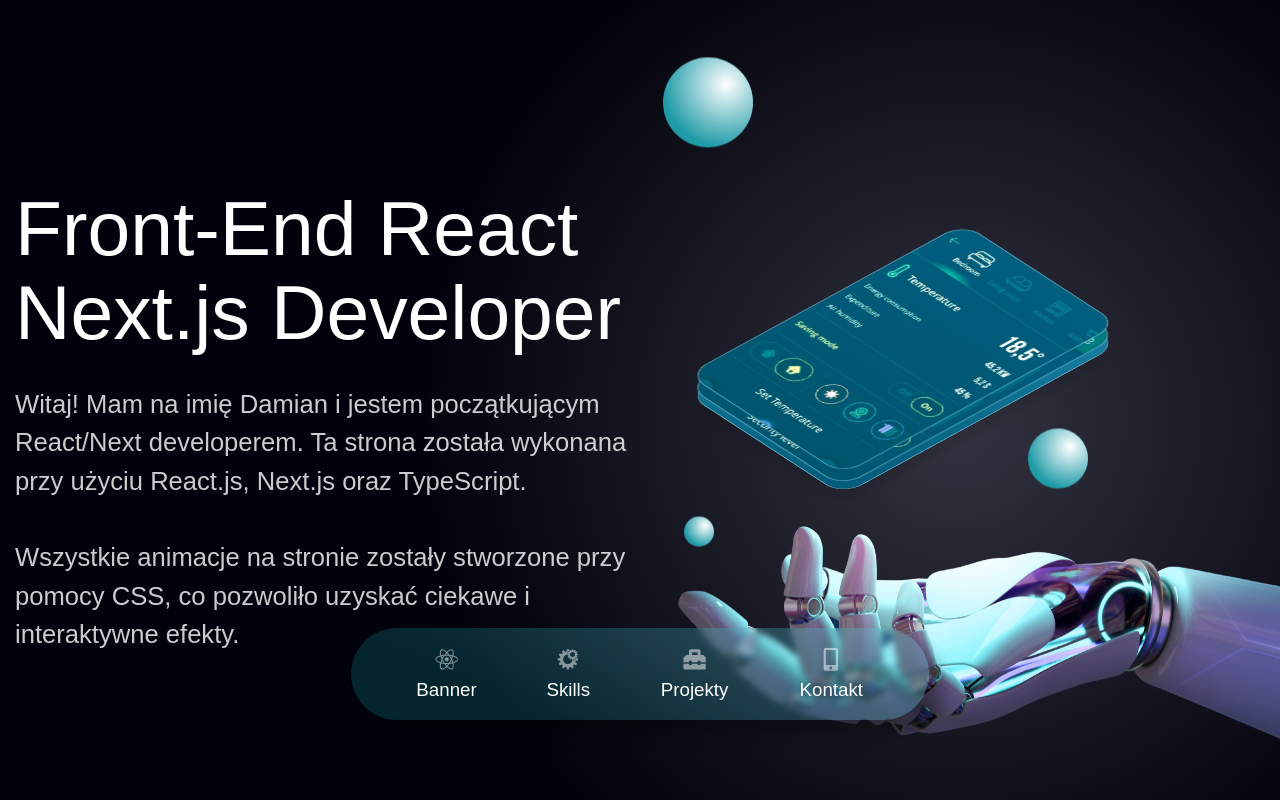
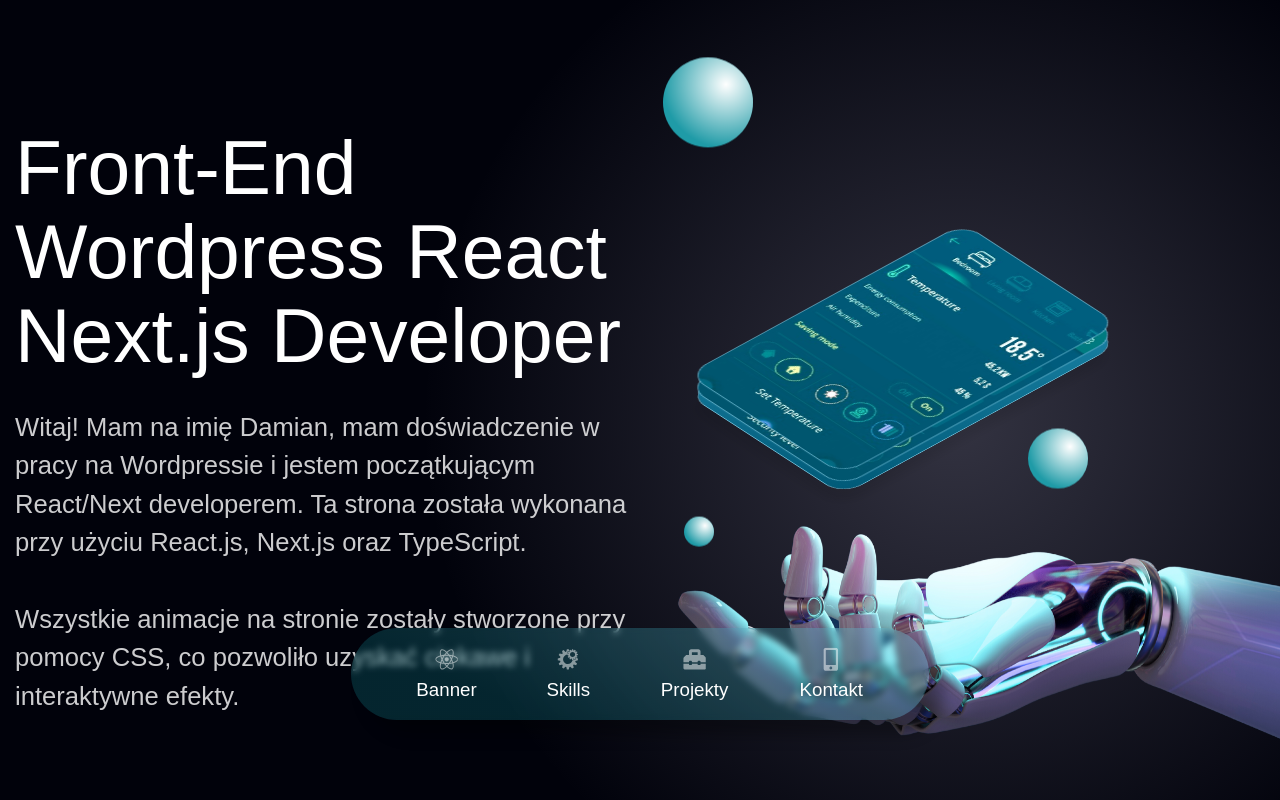
Before and after one commit to IfritKajiTora/LandingPage, a Next.js app: page / in a window 1280 px wide. Shown: the top 800 px of the page. Built offline with nearby package versions, Linux system fonts and the light colour scheme; a web font is replaced by a local one.

Commit message:
Text updated for several sections

```diff
--- a/src/app/page.tsx
+++ b/src/app/page.tsx
@@ -1,4 +1,3 @@
-//Layout
 import NavBar from '@/components/NavbarMenu'
 import Banner from '@/components/Banner'
 import Skills from '@/src/components/skills'
@@ -6,7 +5,10 @@
 import Contact from '@/components/Kontakt'
 import Footer from '@/components/Footer'
 
-export default function Home() {
+//const delay = (ms: number) => new Promise(res => setTimeout(res, ms));
+
+export default async function Home() {
+  //await delay(100000);
 
   return (
     <>
--- a/src/components/Banner/index.tsx
+++ b/src/components/Banner/index.tsx
@@ -10,9 +10,10 @@
 			<div className="container self-center">
 				<div className="block lg:grid lg:grid-cols-2 gap-4 py-[50px]">
 					<div className="self-center text-center lg:text-left relative z-10 pb-[50px] lg:pb-[0]">
-						<h1 className="bannerTitle">Front-End React<br/>Next.js Developer</h1>
-						<p className="bannerText">Witaj! Mam na imię Damian i jestem początkującym React/Next developerem.
-							Ta strona została wykonana <span className='whitespace-nowrap'>przy użyciu</span> React.js, Next.js oraz TypeScript.<br/><br/>
+						<h1 className="bannerTitle">Front-End Wordpress React Next.js Developer</h1>
+						<p className="bannerText">Witaj! Mam na imię Damian, mam doświadczenie w pracy  <span className='whitespace-nowrap'>na Wordpressie</span>
+						 <span className='whitespace-nowrap'> i jestem</span> początkującym React/Next developerem.
+						Ta strona została wykonana  <span className='whitespace-nowrap'>przy użyciu</span> React.js, Next.js oraz TypeScript.<br/><br/>
 							Wszystkie animacje na stronie zostały stworzone przy pomocy CSS, co pozwoliło uzyskać ciekawe i interaktywne efekty.</p>
 					</div>
 
--- a/src/components/Kontakt/index.tsx
+++ b/src/components/Kontakt/index.tsx
@@ -12,7 +12,7 @@
 
 					<div className='text-center lg:text-left self-center relative z-index-1 xl:col-span-7'>
 						<h2 className='title pt-[5px] lg:pt-0'>Kontakt</h2>
-						<p className='text'>Jestem młodym, ambitnym Developerem i szukam długoterminowej współpracy jako Junior React/Next developer,
+						<p className='text'>Jestem młodym, ambitnym Developerem i szukam długoterminowej współpracy jako Wordpress lub Junior React/Next developer,
 							gdzie będę miał mozliwość rozwijać się w tej dynamicznie rozwijającej branży. Jestem otwarty na szkolenia
 							i jestem gotów dostosować się do Państwa potrzeb, aby osiągnąć wspólne cele.
 						<br/><br/>
--- a/src/components/skills/index.tsx
+++ b/src/components/skills/index.tsx
@@ -10,7 +10,7 @@
     <section className="bg-skills" id="skills">
 			<div className="container mx-auto relative py-[50px] self-center text-center">
 				<h2 className="title">Umiejętności</h2>
-				<p className="text">Mam doświadczenie w pracy z <b>WordPress</b> oraz w tworzeniu stron internetowych przy użyciu <b>HTML</b>, <b>CSS</b>
+				<p className="text">Mam doświadczenie w pracy z <b>WordPress</b> oraz w tworzeniu stron internetowych przy użyciu <b>HTML</b>, <b>CSS </b>
 				i <b>JavaScript</b>. Aktualnie skupiam się na rozwoju swoich umiejętności w <b>React.js</b> i <b>Next.js</b>, aby stać się jeszcze
 				bardziej wszechstronnym programistą. Stale poszerzam swoją wiedzę i jestem gotowy do nauki nowych technologii.</p>
 
--- a/src/styles/kontakt.css
+++ b/src/styles/kontakt.css
@@ -32,7 +32,6 @@
 .bg-radiant-gradient-phone{
   pointer-events: none;
   display: block;
-  /*width: 300%;*/
   height: 175%;
   width:auto;
   aspect-ratio: 1/1;
@@ -73,7 +72,6 @@
   transition: 1s;
   box-shadow: 15px 15px 15px rgba(0,0,0,0.7);
   background-color: #000000;
-  /*border:solid 5px #64636a;*/
   position: relative;
 }
 .mobile-background-div{
@@ -109,10 +107,6 @@
 .mobile-hover:hover .mobile-design{
   transform: perspective(700px) rotateY(-25deg) rotateX(8deg) rotateZ(8deg);
   box-shadow: 40px 40px 40px rgba(0,0,0,0.7);
-  /*border-bottom: solid 4px #64636a;
-    border-left: solid 0px #64636a;
-    border-top: solid 2px #64636a;
-    border-right: solid 12px #64636a;*/
 }
 .mobile-hover .obramowanie{
   position: absolute;
@@ -138,7 +132,6 @@
     overflow: hidden;
     transition: 1s;
     pointer-events: none;
-    will-change: height, border-radius;
 }
 .mobile-hover:hover .silver-shine-div{
     height: calc(100% + 4px);
@@ -156,7 +149,6 @@
     overflow: hidden;
     border-radius: 20px 20px 20px 20px;
     transition: 1s;
-    will-change: border-radius, height, width;
 }
 .mobile-hover:hover .silver-shine{
   box-shadow: 3px 0px 12px #cbcbcb;
@@ -188,17 +180,10 @@
     right: 0;
     width: 4px;
     transform: translateX(8px);
-    /*border-left: solid 4px #565656;
-    border-top: solid 2px #565656;
-    border-right: solid 0px #565656;
-    border-bottom: solid 2px #565656;
-    background-color: #818181;
-    background-image: linear-gradient(270deg, #6f6e75, #a3a3a6);*/
     background-color:#565656;
     height: 60px;
     border-radius: 0 2px 2px 0;
     cursor: pointer;
-    will-change: border-radius, width;
 }
 .mobile-button-side.third{
   height:40px;
@@ -208,10 +193,6 @@
     width: 11px;
     transform: translateX(13px);
     overflow: hidden;
-    /*border-left: solid 3px #565656;
-    border-top: solid 0px #565656;
-    border-right: solid 0px #565656;
-    border-bottom: solid 2px #565656;*/
 }
 .mobile-button-side.second{
   top: calc(15% + 70px);
```
